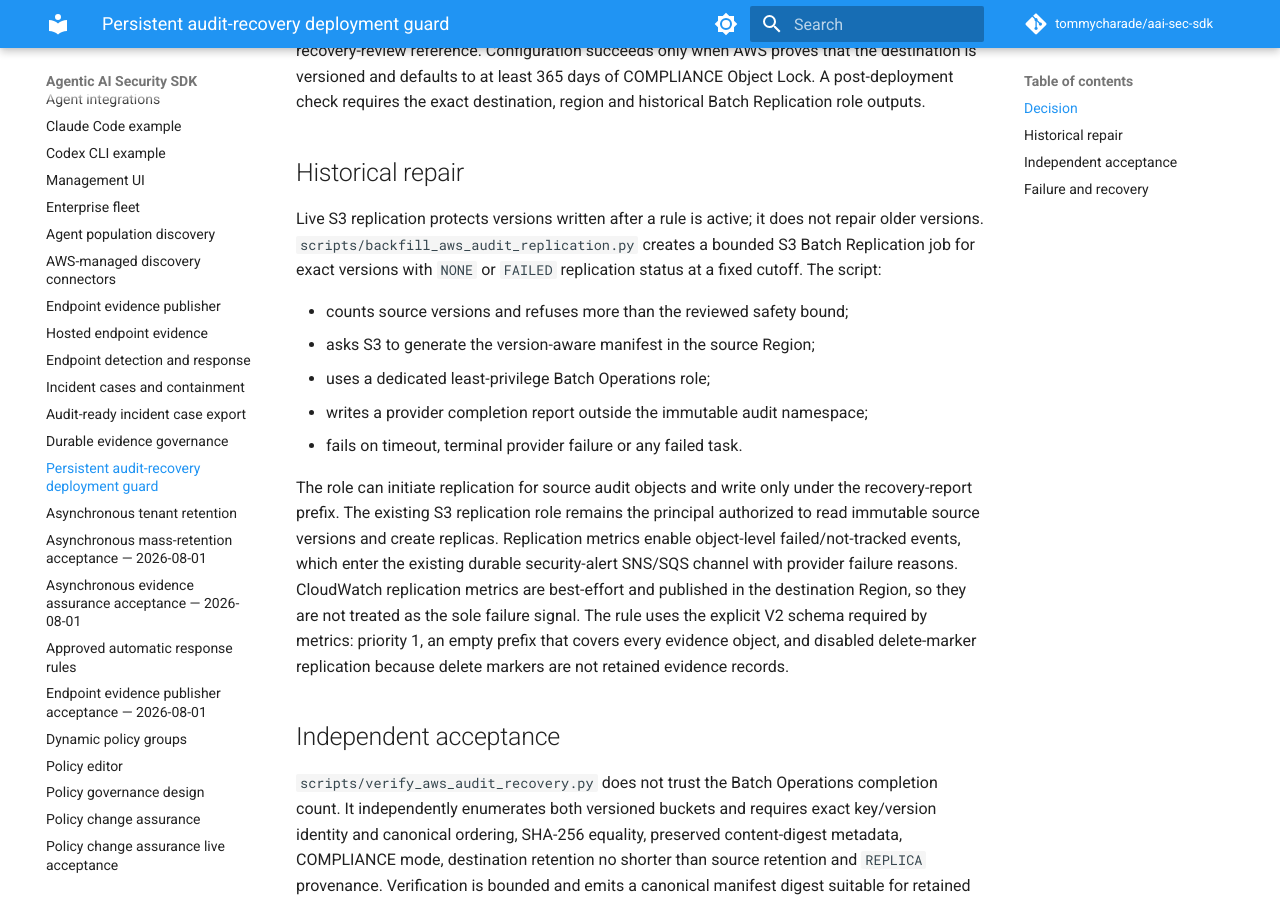
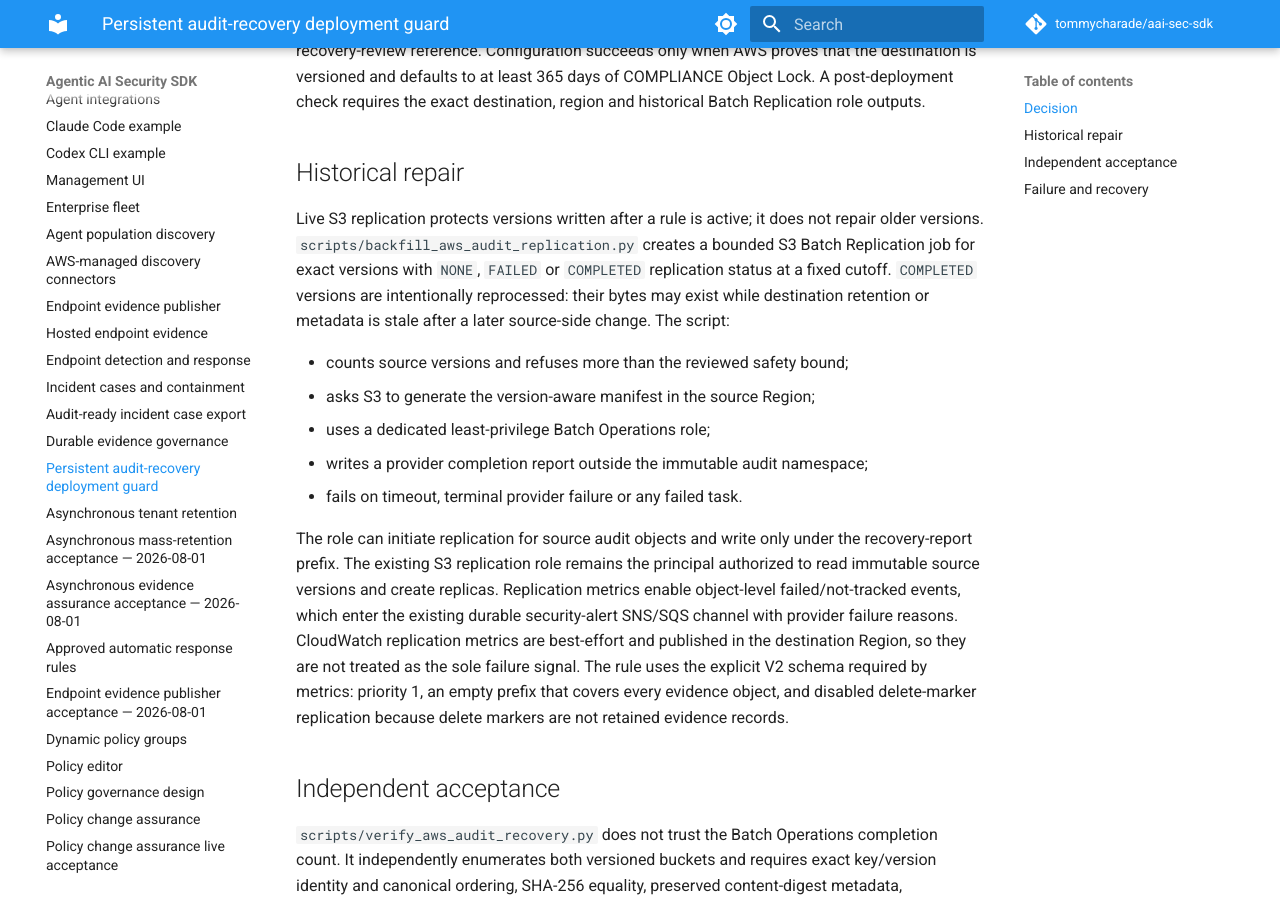
Before and after one commit to tommycharade/aai-sec-sdk, an MkDocs documentation site: the page built from docs/audit-recovery-deployment-guard-design.md, in a window 1280 px wide and 900 px high, scrolled down 362 px. Built offline with MkDocs 1.6.1 and Material for MkDocs 9.7.7, drawn with Linux system fonts in a browser that asks for light colours; comment, search, counter and statistics services are not loaded.

Commit message:
Repair retention on completed audit replicas (#100)
Co-authored-by: Tom Mooney <tom@judgefinance.co.uk>

```diff
--- a/docs/audit-recovery-deployment-guard-design.md
+++ b/docs/audit-recovery-deployment-guard-design.md
@@ -19,8 +19,10 @@ region and historical Batch Replication role outputs.
 
 Live S3 replication protects versions written after a rule is active; it does
 not repair older versions. `scripts/backfill_aws_audit_replication.py` creates a
-bounded S3 Batch Replication job for exact versions with `NONE` or `FAILED`
-replication status at a fixed cutoff. The script:
+bounded S3 Batch Replication job for exact versions with `NONE`, `FAILED` or
+`COMPLETED` replication status at a fixed cutoff. `COMPLETED` versions are
+intentionally reprocessed: their bytes may exist while destination retention or
+metadata is stale after a later source-side change. The script:
 
 - counts source versions and refuses more than the reviewed safety bound;
 - asks S3 to generate the version-aware manifest in the source Region;
```
Also changed, not shown: CHANGELOG.md (+4 -0 lines), docs/aws-deployment.md (+4 -0 lines), 2 other files.
